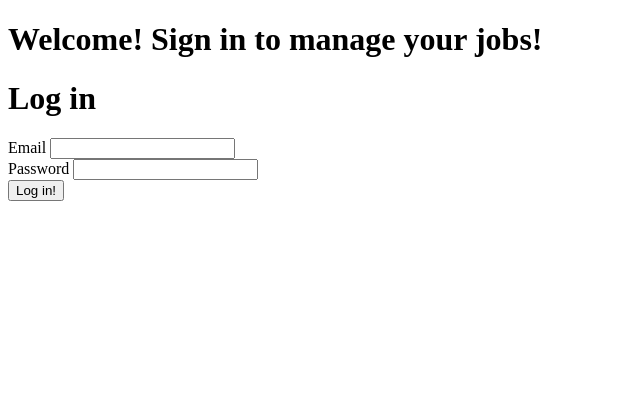
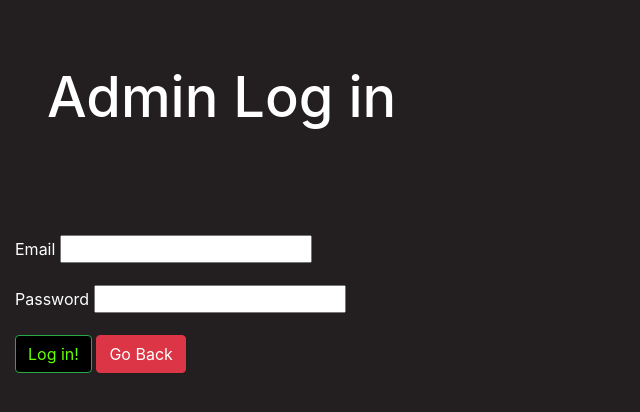
Before and after one commit to Mikey-Simmons/flatscreenguru, a Django app: page /admin in a window 1280 px wide. Shown: the top 412 px of the page, without its empty margins (0-640 px from the left). Run offline with Django 3.2, Linux system fonts and the light colour scheme; some libraries are stand-ins or nearby versions.

Commit message:
styling and admin stuff

```diff
--- a/main/templates/admin.html
+++ b/main/templates/admin.html
@@ -4,20 +4,44 @@
 <head>
     <meta charset="UTF-8">
     <meta name="viewport" content="width=device-width, initial-scale=1.0">
-    <title>Login and Reg</title>
+    <title>Admin Login</title>
+     <!-- Required meta tags -->
+     <meta charset="utf-8">
+     <meta name="viewport" content="width=device-width, initial-scale=1, shrink-to-fit=no">
+     <!-- load Bootstrap -->
+     <link rel="stylesheet" href="https://stackpath.bootstrapcdn.com/bootstrap/4.4.1/css/bootstrap.min.css">
+
+     <!-- Optional JavaScript -->
+     <!-- jQuery first, then Popper.js, then Bootstrap JS -->
+     <script src="https://code.jquery.com/jquery-3.5.1.min.js"
+         integrity="sha256-9/aliU8dGd2tb6OSsuzixeV4y/faTqgFtohetphbbj0=" crossorigin="anonymous"></script>
+
+     <script src="https://cdnjs.cloudflare.com/ajax/libs/popper.js/1.14.7/umd/popper.min.js"
+         integrity="sha384-UO2eT0CpHqdSJQ6hJty5KVphtPhzWj9WO1clHTMGa3JDZwrnQq4sF86dIHNDz0W1"
+         crossorigin="anonymous"></script>
+     <script src="https://maxcdn.bootstrapcdn.com/bootstrap/4.0.0/js/bootstrap.min.js"
+         integrity="sha384-JZR6Spejh4U02d8jOt6vLEHfe/JQGiRRSQQxSfFWpi1MquVdAyjUar5+76PVCmYl" crossorigin="anonymous">
+         </script>
+     <link rel="stylesheet" href="static/css/style.css">
 </head>
 
 <body>
-    <div id="container">
-        <h1>Welcome! Sign in to manage your jobs!</h1>
-        <h1>Log in</h1>
+    <div class="container-fluid">
+        <div class="jumbotron">
+        <h1 class="display-4">Admin Log in</h1>
+        </div>
         <form action="/login" method="post">
             {% csrf_token %}
-            <label for="email">Email </label>
-            <input type="email" name="email" id="email"><br>
-            <label for="password">Password</label>
-            <input type="password" name="password" id="password"><br>
-            <button type="submit">Log in!</button>
+            <div class="form-group">
+                <label for="email">Email </label>
+                <input type="email" name="email" id="email">
+            </div>
+            <div class="form-group">
+                <label for="password">Password</label>
+            <input type="password" name="password" id="password">
+            </div>
+            <button class="btn btn-success" type="submit">Log in!</button>
+            <button class="btn btn-danger">Go Back</button>
         </form>
         {% if messages %}
         <ul class="messages">
--- a/main/templates/index.html
+++ b/main/templates/index.html
@@ -75,7 +75,10 @@
         <footer id="sticky-footer" class="py-4 bg-dark text-white-50">
 
             <div class="container text-center">
-                <small> <a id="phone_info" href="tel:+2064579503">(206)-457-9503</a>|Renton Washington</small>
+                <small> <a id="phone_info" href="tel:+2064579503">(206)-457-9503</a>|Renton Washington
+                <a href='/admin'>|Admin</a>
+                </small>
+
             </div>
         </footer>
 
--- a/main/templates/jobs.html
+++ b/main/templates/jobs.html
@@ -22,7 +22,7 @@
 </head>
 
 <body>
-    <div id="container">
+    <div id="container-fluid">
         {{logged_in_user.first_name}}
         <nav class="navbar navbar-expand-lg navbar-light">
             <a class="navbar-brand" href="/">The Flatscreen Guru</a>
@@ -64,7 +64,9 @@
                     <th scope="col">Job Description</th>
                     <th scope="col">Phone Number</th>
                     <th scope="col">Email</th>
+                    <th scope="col">Date Added</th>
                     <th scope="col"></th>
+
                 </tr>
                 {%for job in all_jobs%}
                 <tr>
@@ -72,6 +74,7 @@
                     <th scope="col">{{job.job_desc}}</th>
                     <th scope="col">{{job.phone_number}}</th>
                     <th scope="col">{{job.email_address}}</th>
+                    <th scope="col">{{job.created_at}}</th>
                     <form action="/delete" method="POST">
                         {%csrf_token%}
                     <th scope="col">
```
Also changed, not shown: db.sqlite3.
